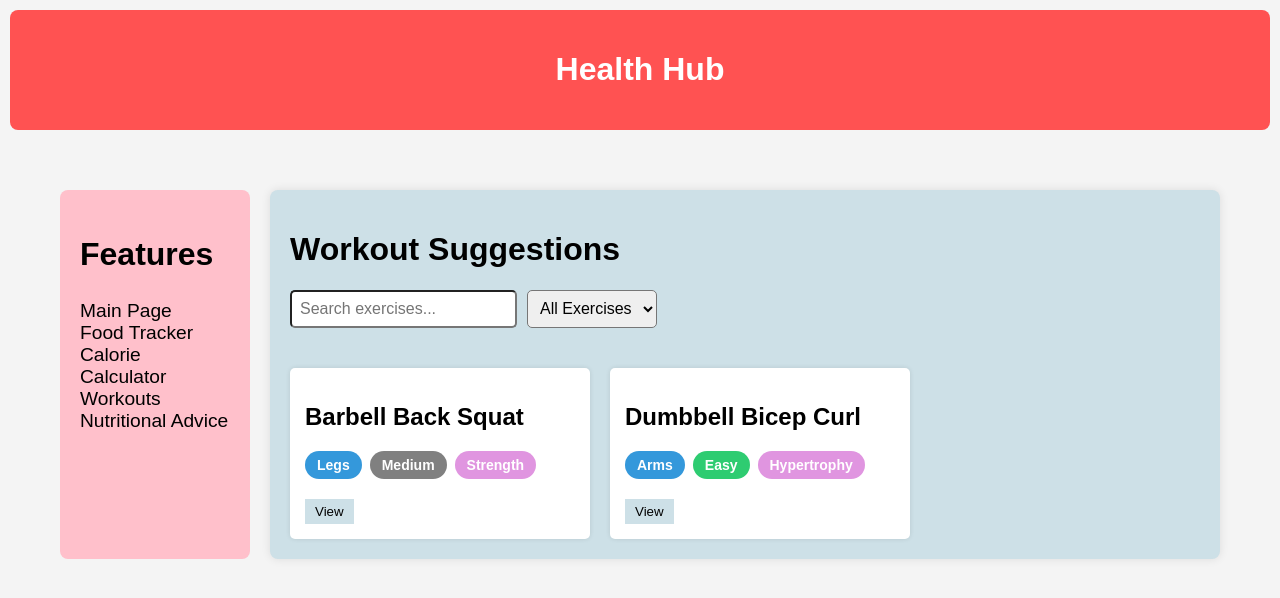
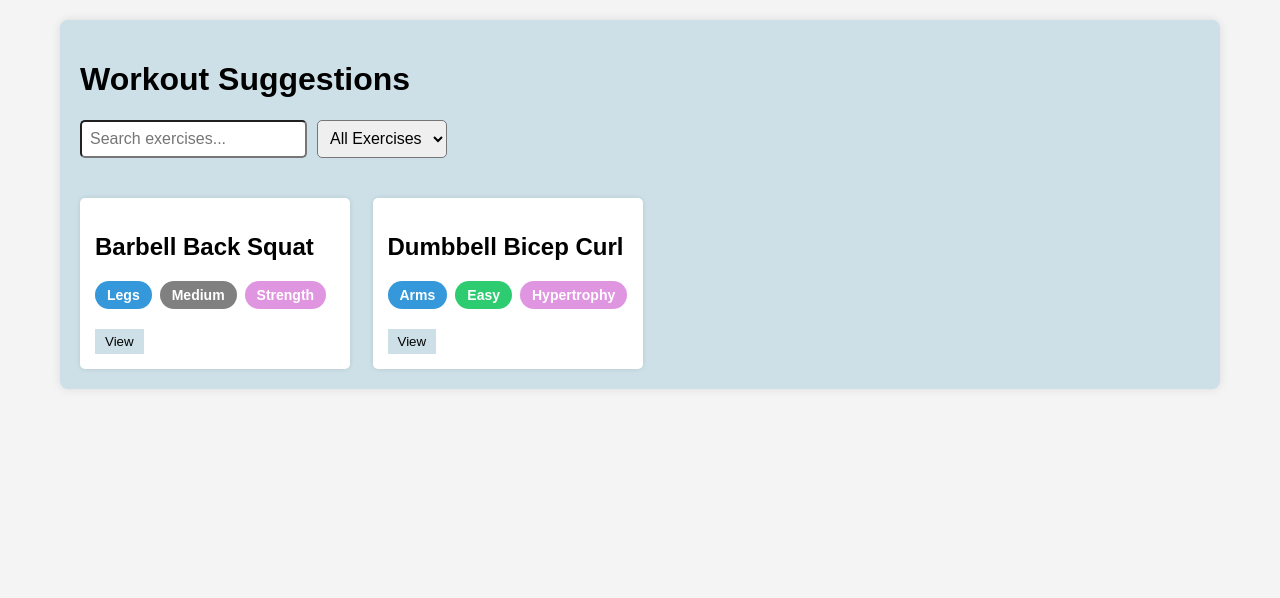
Before and after one commit to scwarren23/326-Project-Health-Website, a plain HTML site: page frontend/ExerciseSuggestionsPage.html in a window 1280 px wide. Drawn offline with Linux system fonts and the light colour scheme.

Commit message:
Removed header and sidebar

```diff
--- a/frontend/ExerciseSuggestionsPage.css
+++ b/frontend/ExerciseSuggestionsPage.css
@@ -1,57 +1,25 @@
-/* styles.css */
+
 body {
     font-family: Arial, sans-serif;
     background-color: #f4f4f4;
     margin: 0;
     padding: 0;
     display: grid;
-    grid-template-columns: 1fr minmax(300px, 1200px) 1fr; /* This allows flexibility for large screens */
-    grid-template-rows: auto 1fr; /* Auto adjust for header and footer */
+    grid-template-columns: 1fr minmax(300px, 1200px) 1fr;
+    grid-template-rows: auto 1fr;
     gap: 20px;
 }
 
-/* Header */
-.header {
-    grid-column: 1 / -1; /* Span across all columns */
-    background: rgb(255, 82, 82);
-    color: white;
-    padding: 20px;
-    border-radius: 8px;
-    display: flex;
-    justify-content: center;
-    align-items: center;
-    margin-bottom: 20px;
-    margin-top: 10px;
-    margin-left: 10px;
-    margin-right: 10px;
-    flex-direction: column;
 
-}
-
-/* Sidebar */
-.sidebar {
-    grid-row: 2;
-    grid-column: 1;
-    background: pink;
-    padding: 20px;
-    border-radius: 8px;
-    margin-right: 20px;
-    width: 150px;
-    position: relative;
-    flex-shrink: 0;
-    left: 0;
-}
-
-/* Main content area */
 .main-content {
-    grid-column: 2; /* This will place it in the center column */
-    grid-row: 2 / 3;
+    grid-column: 2;
+    grid-row: 1 / 3;
     padding: 20px;
     display: flex;
     flex-direction: row;
 }
 
-/* Container (adjust layout for flexible resizing) */
+
 .container {
     flex-grow: 2;
     background: rgb(205, 224, 231);
@@ -60,11 +28,11 @@ body {
     box-shadow: 0 0 10px rgba(0, 0, 0, 0.1);
     display: flex;
     flex-direction: column;
-    width: 100%; /* Adjust to fill the available space */
+    width: 100%;
 
 }
 
-/* Grid for exercises */
+
 .exercise-grid {
     display: grid;
     grid-template-columns: repeat(auto-fill, minmax(200px, 1fr));
@@ -82,7 +50,7 @@ body {
     width: 100%;
     box-sizing: border-box;
     flex-wrap: wrap;
-    min-width: 300px;
+    min-width: 270px;
 }
 .search-filter {
     display: flex;
@@ -97,7 +65,7 @@ body {
     border-radius: 5px;
 }
 
-/* Buttons */
+
 button {
     background: rgb(205, 224, 231);
     color: black;
@@ -106,9 +74,9 @@ button {
     cursor: pointer;
 }
 
-.clickable:hover {
-    background-color: rgb(255, 221, 227);
-    cursor: pointer;
+button:hover{
+    background-color: rgb(32, 32, 239);
+    color: white;
 }
 
 .tags {
@@ -128,11 +96,11 @@ button {
 }
 
 .target {
-    background-color: #3498db; /* Blue */
+    background-color: #3498db;
 }
 
 .easy {
-    background-color: #2ecc71; /* Green */
+    background-color: #2ecc71;
 }
 
 .medium{
--- a/frontend/ExerciseSuggestionsPage.html
+++ b/frontend/ExerciseSuggestionsPage.html
@@ -9,20 +9,7 @@
 
     <title>Exercise Suggestions Page</title>
   </head>
-  <div class="header">
-    <h1 style="font-size: xx-large;">Health Hub</h1>
-</div>
   <body><div class="main-content">
-    <div class="sidebar">
-        <h2 style="font-size: xx-large;">Features</h2>
-        <p style="font-size: larger;">
-            <span class="clickable" id="main">Main Page</span><br>
-            <span class="clickable" id="food">Food Tracker</span><br>
-            <span class="clickable" id="calorie">Calorie Calculator</span><br>
-            <span class="clickable" id="work">Workouts</span><br>
-            <span class="clickable" id="nutrition">Nutritional Advice</span>
-        </p>
-    </div>
     <div class="container">
         <h1>Workout Suggestions</h1>
         <div class="search-filter">
```
